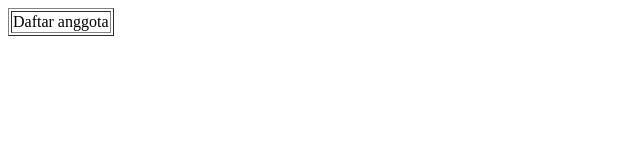
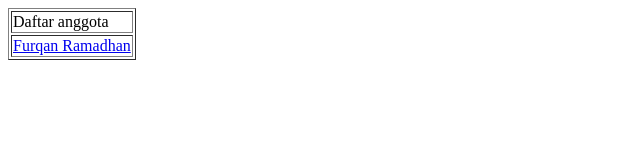
Before and after one commit to furqanramadhan/POPL-2024-KelompokFQFRN, a plain HTML site: page index.html in a window 1280 px wide. Shown: the whole page, without its empty margins (0-640 px from the left). Drawn offline with Linux system fonts and the light colour scheme.

Commit message:
Add href to furqan

```diff
--- a/index.html
+++ b/index.html
@@ -6,6 +6,7 @@
     <body>
         <table border=”0”>
             <tr><td>Daftar anggota</td></tr>
+            <tr><td><a href="index-20240905FR.html"">Furqan Ramadhan</a></td></tr>
         </table>
     </body>
 </html>
```
